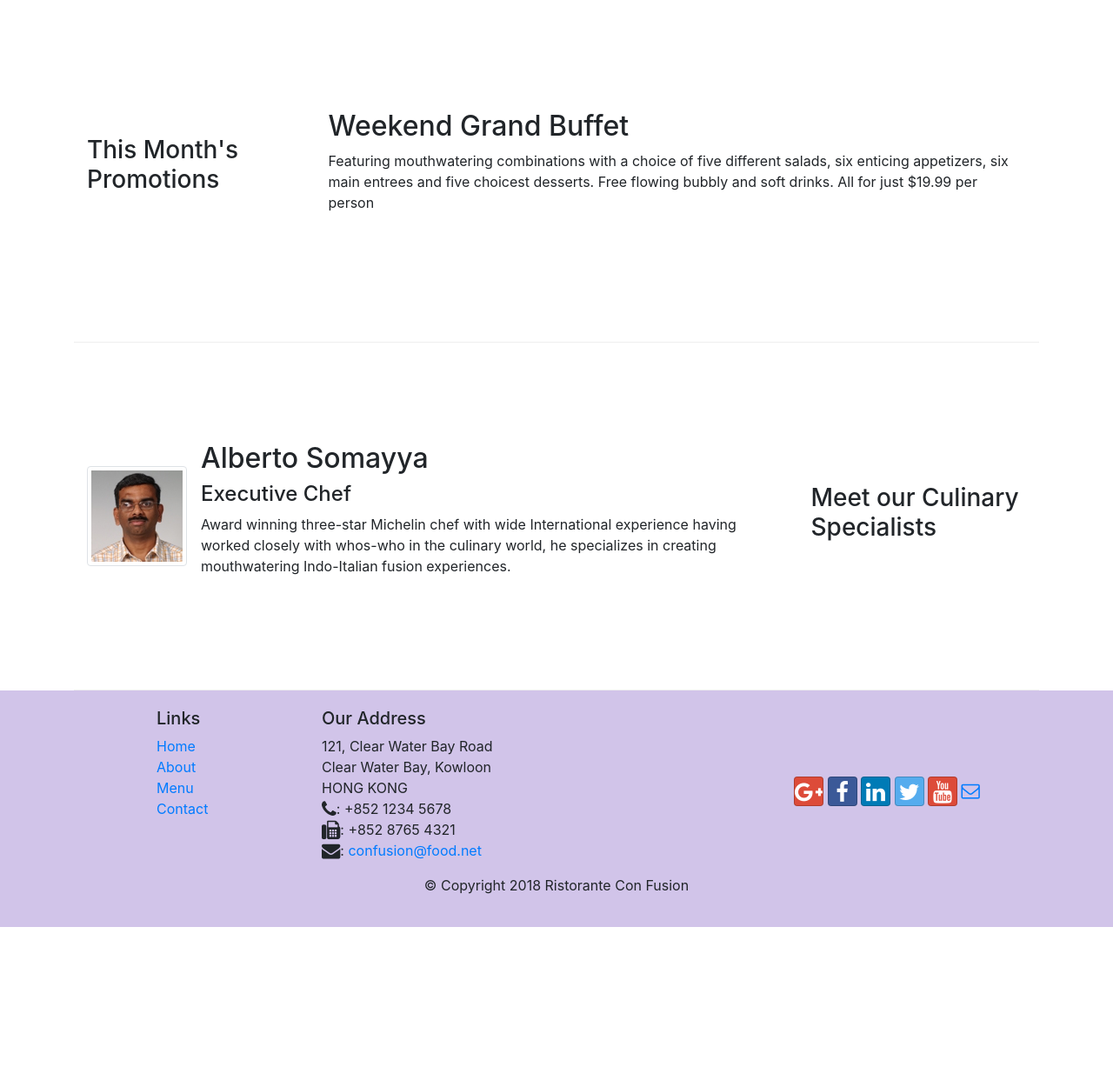
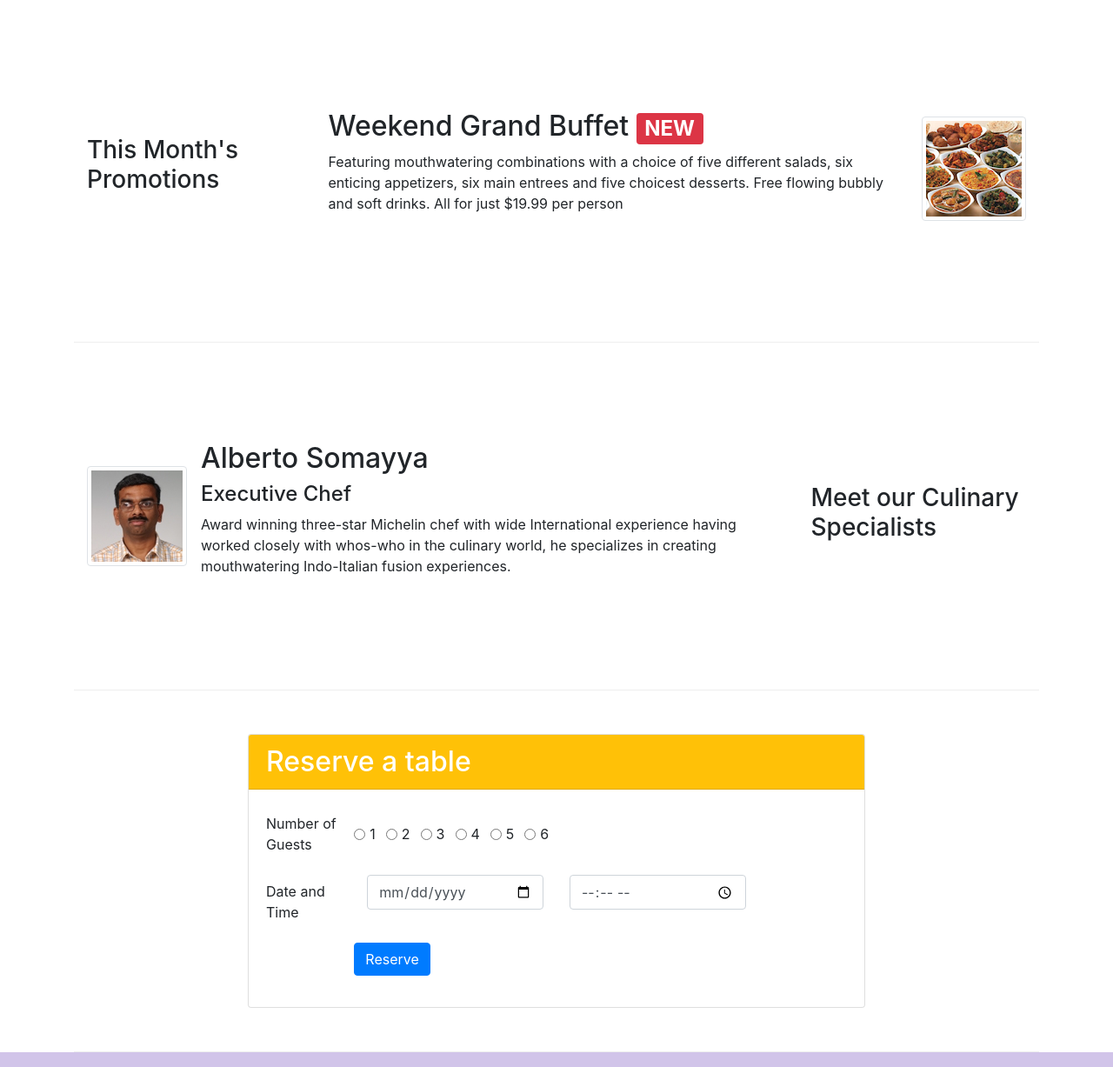
Before and after one commit to Atharv157/bootstrap_course, a website: page index.html in a window 1280 px wide. Shown: the part 740-1967 px from the top of the page at 87% size. Before the commit the page ends 1806 px from the top, so only its background shows below. Drawn offline with nearby package versions, Linux system fonts and the light colour scheme.

Commit message:
course1assignment2

```diff
--- a/index.html
+++ b/index.html
@@ -40,8 +40,11 @@
                     <h1>Ristorante con Fusion</h1>
                     <p>We take inspiration from the World's best cuisines, and create a unique fusion experience. Our lipsmacking creations will tickle your culinary senses!</p>
                 </div>
-                <div class="col-12 col-sm-6 align-self-center">
+                <div class="col-12 col-sm-3 align-self-center">
                     <img src="img/logo.png"class="img-fluid">
+                </div>
+                <div class="col-sm-3 align-self-center">
+                    <a href="#reserve" class="btn btn-warning">Reserve Table</a>
                 </div>
             </div>
         </div>
@@ -58,7 +61,7 @@
                     <img class="d-flex mr-3 img-thumbnail align-self-center"src="img/uthappizza.png"alt="uthappizza">
                      <div class="media-body">
                         <h2 class="mt-0">Uthappizza <span class="badge badge-danger mr-2">HOT </span><span class="badge badge-pill badge-secondary"> $4.99</span></h2>
-                        <p>A unique combination of Indian Uthappam (pancake) and Italian pizza, topped with Cerignola olives, ripe vine cherry tomatoes, Vidalia onion, Guntur chillies and Buffalo Paneer.</p>
+                        <p class="d-none d-sm-block">A unique combination of Indian Uthappam (pancake) and Italian pizza, topped with Cerignola olives, ripe vine cherry tomatoes, Vidalia onion, Guntur chillies and Buffalo Paneer.</p>
                      </div>
                 </div>
             </div>
@@ -69,9 +72,15 @@
             <div class="col-12 col-sm-4 col-md-3">
                 <h3>This Month's Promotions</h3>
             </div>
-            <div class="col col-sm col-md">
-                <h2>Weekend Grand Buffet</h2>
-                <p>Featuring mouthwatering combinations with a choice of five different salads, six enticing appetizers, six main entrees and five choicest desserts. Free flowing bubbly and soft drinks. All for just $19.99 per person </p>
+            <div class="col col-sm-first col-md">
+                <div class="media">
+                    <div class="media-body">
+                        <h2>Weekend Grand Buffet <span class="badge badge-danger mr-2">NEW </span></h2>
+                    <p class="d-none d-sm-block">Featuring mouthwatering combinations with a choice of five different salads, six enticing appetizers, six main entrees and five choicest desserts. Free flowing bubbly and soft drinks. All for just $19.99 per person </p>
+                    </div>
+
+                    <img class="d-flex ml-3 img-thumbnail align-self-center order-sm-last"src="img/buffet.png"alt="buffet">
+                </div>
             </div>
         </div>
 
@@ -85,7 +94,7 @@
                     <div class="media-body">
                         <h2>Alberto Somayya</h2>
                         <h4>Executive Chef</h4>
-                        <p>Award winning three-star Michelin chef with wide
+                        <p class="d-none d-sm-block">Award winning three-star Michelin chef with wide
                             International experience having worked closely
                             with whos-who in the culinary world,
                             he specializes in creating mouthwatering
@@ -94,6 +103,60 @@
                     </div>
                 </div>
 
+            </div>
+        </div>
+        <div class="row row-content"id="reserve">
+            <div class="col-12 offset-md-2 col-md-8">
+                <div class="card">
+                    <h2 class="card-header text-white bg-warning">Reserve a table</h2>
+                          <div class="card-body">
+                                <form >
+                                    <div class="form-group row">
+                                        <label class="col-12 col-md-2 col-form-label">Number of Guests</label>
+                                        <div class="form-check form-check-inline">
+                                            <input class="form-check-input" type="radio" name="numguests" id="1" value="1">
+                                            <label class="form-check-label" for="1">1</label>
+                                        </div>
+                                        <div class="form-check form-check-inline align-top">
+                                            <input class="form-check-input" type="radio" name="numguests" id="2" value="2">
+                                            <label class="form-check-label" for="2">2</label>
+                                        </div>
+                                        <div class="form-check form-check-inline align-top">
+                                            <input class="form-check-input" type="radio" name="numguests" id="3" value="3">
+                                            <label class="form-check-label" for="3">3</label>
+                                        </div>
+                                        <div class="form-check form-check-inline align-top">
+                                            <input class="form-check-input" type="radio" name="numguests" id="4" value="4">
+                                            <label class="form-check-label" for="4">4</label>
+                                        </div>
+                                        <div class="form-check form-check-inline align-top">
+                                            <input class="form-check-input" type="radio" name="numguests" id="5" value="5">
+                                            <label class="form-check-label" for="5">5</label>
+                                        </div>
+                                        <div class="form-check form-check-inline align-top">
+                                            <input class="form-check-input" type="radio" name="numguests" id="6" value="6">
+                                            <label class="form-check-label" for="6">6</label>
+                                        </div>
+
+                                    </div>
+                                    <div class="form-group row">
+                                        <label for="date"class="col-12 col-md-2 col-form-label">Date and Time</label>
+                                        <div class="col-12 col-md-4">
+                                            <input type="date"class="form-control"id="date" name="date"placeholder="Date">
+                                        </div>
+                                        <div class="col-12  col-md-4">
+                                            <input type="time"class="form-control"id="time" name="time"placeholder="Time">
+                                        </div>
+                                    </div>
+                                    <div class="form-group row ">
+                                        <div class="offset-md-2">
+                                        <button type="submit" class="text-white btn btn-primary">Reserve</button>
+                                        </div>
+                                    </div>
+                                </form>
+                            </div>
+                    </div>
+                </div>
             </div>
         </div>
     </div>
```
Also changed, not shown: aboutus.html (+1 -1 lines).
